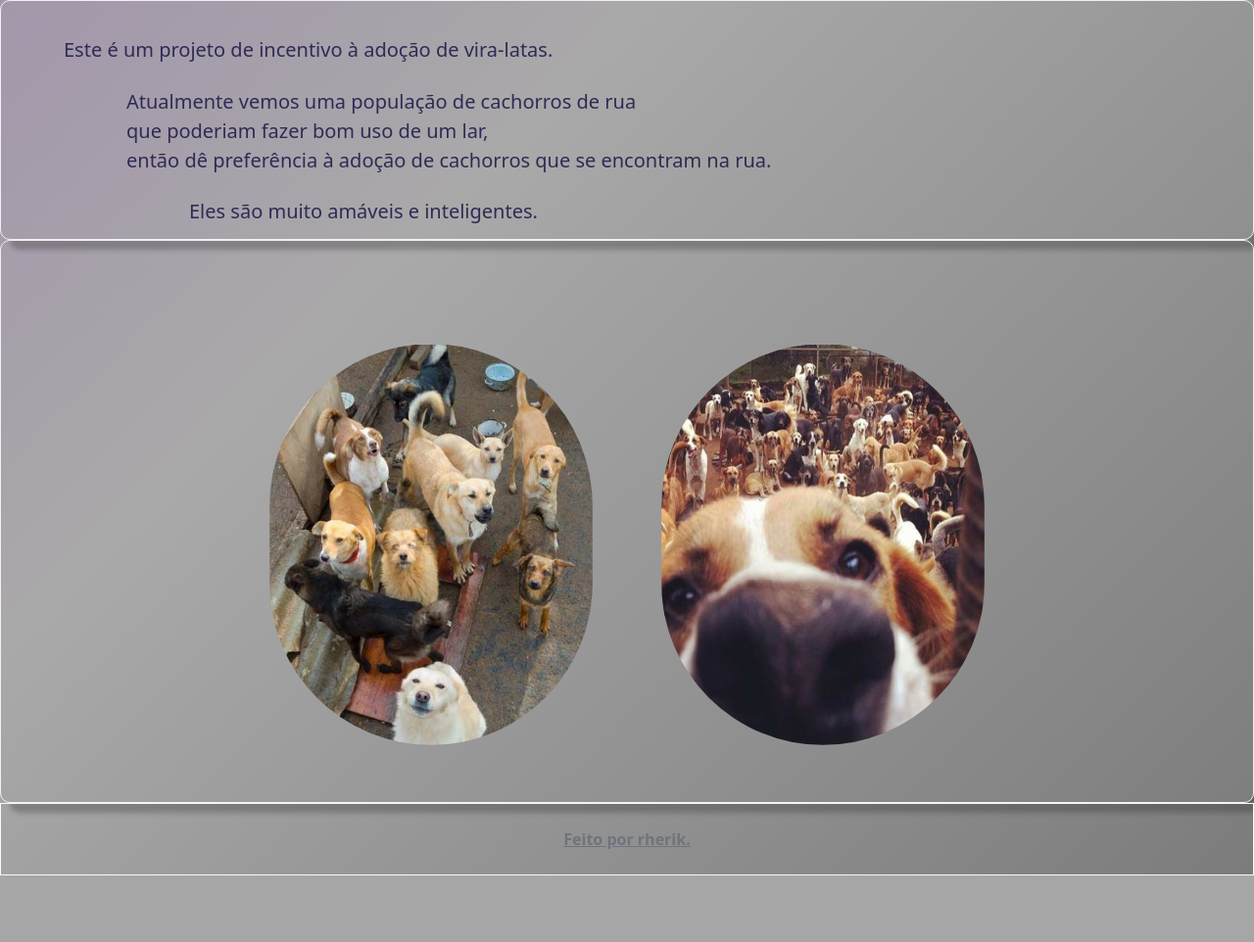
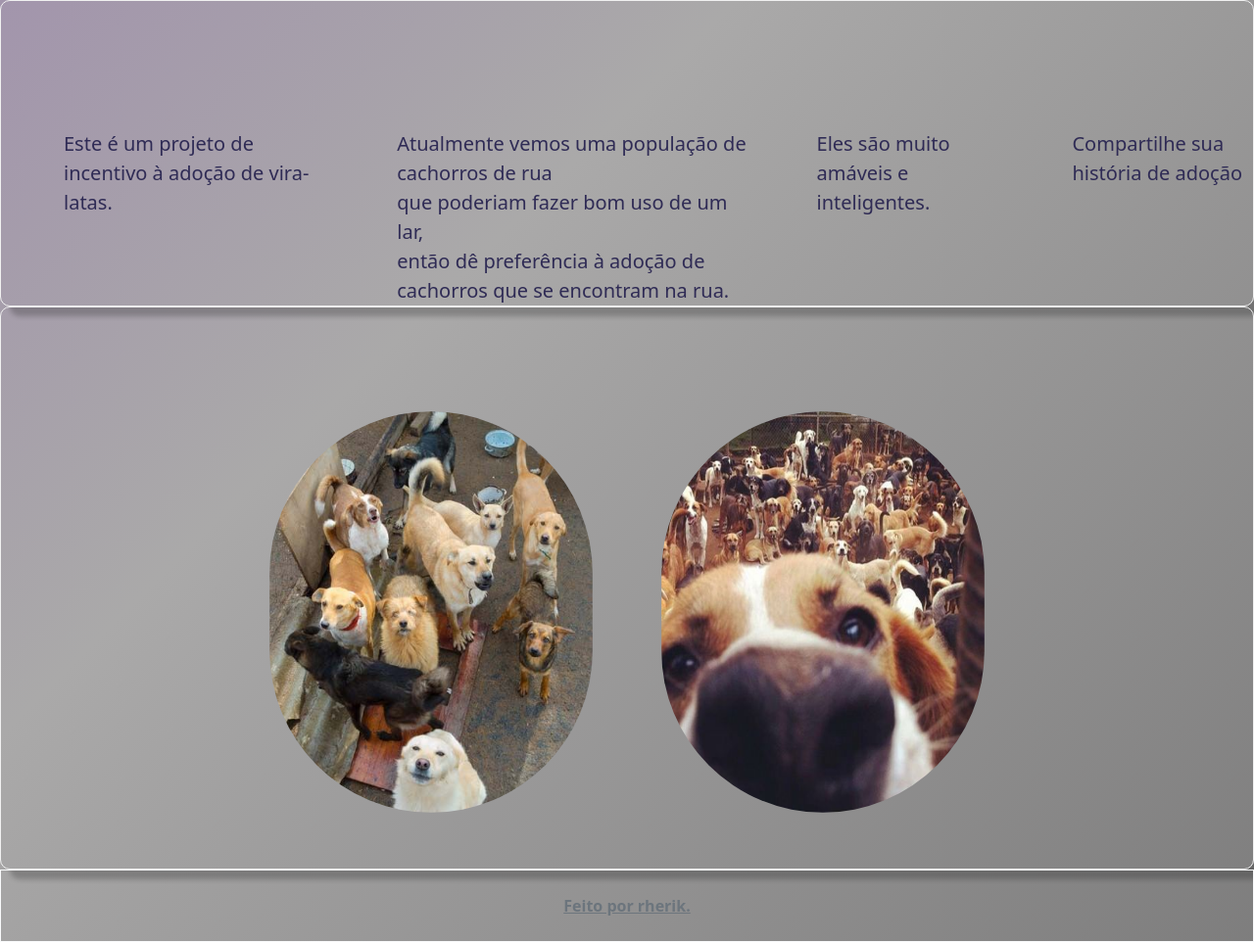
Before and after one commit to rherik/adocao_flask, a Flask app: page /sobre in a window 1280 px wide. Shown: the part 144-1106 px from the top of the page at 98% size. Before the commit the page ends 1038 px from the top, so only its background shows below. Run offline with Flask 3, Linux system fonts and the light colour scheme.

Commit message:
fix: file check

```diff
--- a/static/style.css
+++ b/static/style.css
@@ -53,12 +53,13 @@ body{
 }
 #texto-intro {
     display: flex;
-    flex-direction: column;
+    align-items: start;
 }
-#texto1 {
+#texto {
     font-size: var(--fs-300);
     color: var(--lm-text);
     padding-left: 4rem;
+    padding-top: 6rem;
 }
 #texto2 {
     font-size: var(--fs-300);
--- a/templates/sobre.html
+++ b/templates/sobre.html
@@ -4,15 +4,16 @@
 <main>
     <div id="caixa">
         <div id="texto-intro">
-            <small id="texto1">
+            <small id="texto">
                 Este é um projeto de incentivo à adoção de vira-latas.
             </small>
-            <small id="texto2">Atualmente vemos uma população de cachorros de rua
+            <small id="texto">Atualmente vemos uma população de cachorros de rua
                 <br>que poderiam fazer bom uso de um lar, <br>então dê preferência à adoção de cachorros que se encontram na rua.
             </small>
-            <small id="texto3">
+            <small id="texto">
                 Eles são muito amáveis e inteligentes.
             </small>
+            <small id="texto">Compartilhe sua história de adoção </small>
         </div>
     </div>
     <div id="caixa">
--- a/views.py
+++ b/views.py
@@ -7,7 +7,7 @@ import uuid
 from dotenv import load_dotenv
 import os
 
-ALLOWED_EXTENSIONS = ['jpg', 'jpeg', 'png', 'HEIC']
+ALLOWED_EXTENSIONS = ['jpg', 'jpeg', 'png', 'heic']
 # Variáveis boto3
 load_dotenv()
 s3 = boto3.client("s3",
@@ -17,7 +17,11 @@ bucket_name = os.getenv('bucket')
 regiao = "sa-east-1"
 
 def allowed_files(filename):
-    return '.' in filename and filename.rsplit('.',1)[1].lower() in ALLOWED_EXTENSIONS
+    extensao_arq = filename.rsplit('.')[-1].lower()
+    if extensao_arq in ALLOWED_EXTENSIONS:
+        return True
+    else:
+        return False
 
 views = Blueprint("views", __name__)
 
@@ -47,7 +51,8 @@ def create_post():
             # Inicio do tratamento da imagem
             uploaded_file = request.files["imagem"]
             if not allowed_files(uploaded_file.filename):
-                return flash("Tipo de arquivo não permitido", category='error')
+                flash("Tipo de arquivo não permitido", category='error')
+                return redirect('/crie')
 
             # Definição do arquivo
             new_filename = uuid.uuid4().hex + '.' + uploaded_file.filename.rsplit('.', 1)[1].lower()
```
